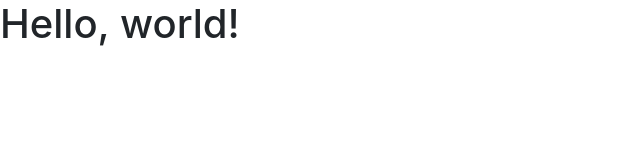
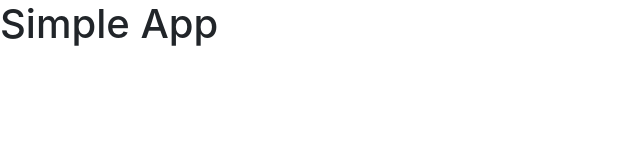
Before and after one commit to GhitaB/simple-app, a plain HTML site: page index.html in a window 1280 px wide. Shown: the whole page, without its empty margins (0-640 px from the left). Drawn offline with nearby package versions, Linux system fonts and the light colour scheme.

Commit message:
Set app name.

```diff
--- a/index.html
+++ b/index.html
@@ -8,10 +8,10 @@
     <!-- Bootstrap CSS -->
     <link rel="stylesheet" href="https://stackpath.bootstrapcdn.com/bootstrap/4.5.2/css/bootstrap.min.css" integrity="sha384-JcKb8q3iqJ61gNV9KGb8thSsNjpSL0n8PARn9HuZOnIxN0hoP+VmmDGMN5t9UJ0Z" crossorigin="anonymous">
 
-    <title>Hello, world!</title>
+    <title>Simple App</title>
   </head>
   <body>
-    <h1>Hello, world!</h1>
+    <h1>Simple App</h1>
 
     <!-- Optional JavaScript -->
     <!-- jQuery first, then Popper.js, then Bootstrap JS -->
```
